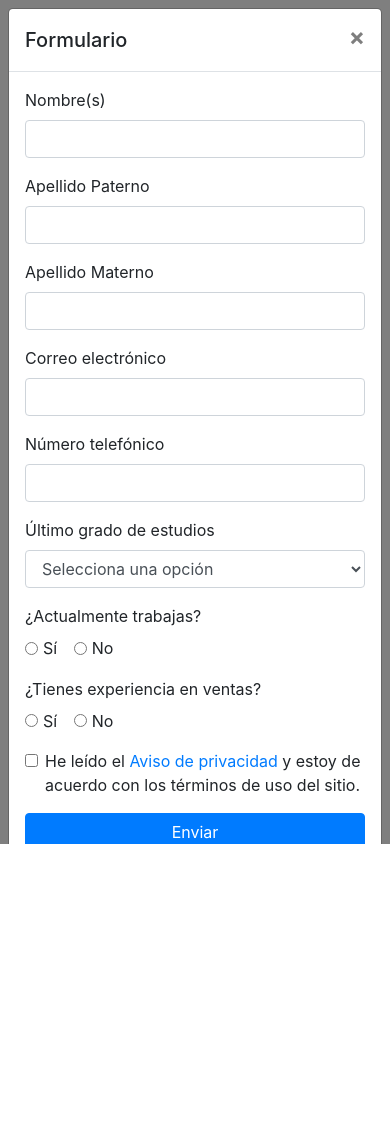
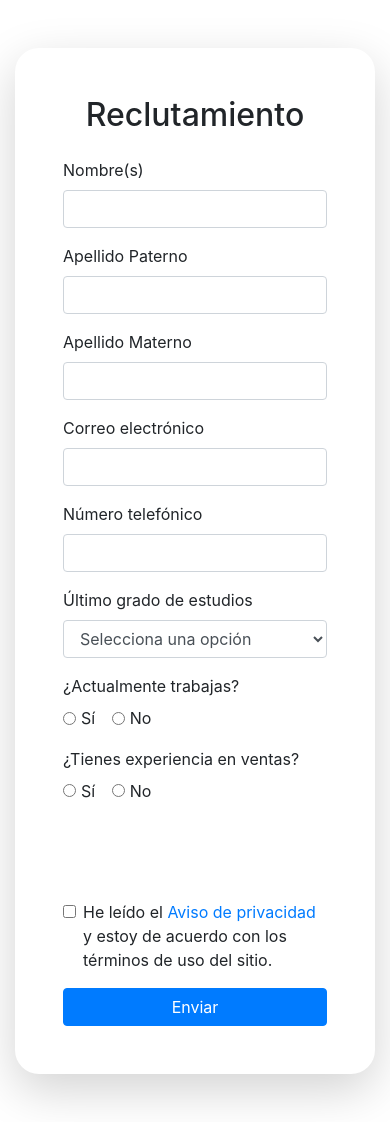
Before and after one commit to JorgeSarricolea/GyA-Form, a Django app: page / in a window 390 px wide. Before the commit the page ends 844 px from the top, so only its background shows below. Run offline with Django 5.2, Linux system fonts and the light colour scheme; parts of the project's set-up code (start-up, migrations or seed data) failed here and were passed over; some libraries are stand-ins or nearby versions.

Commit message:
feat (form): make form responsive, adjusting columns on desktop
    Made form responsive by adjusting columns on desktop.

```diff
--- a/prospects/templates/form.html
+++ b/prospects/templates/form.html
@@ -1,5 +1,5 @@
 <!DOCTYPE html>
-<html lang="en">
+<html lang="es">
   <head>
     <meta charset="UTF-8" />
     <meta name="viewport" content="width=device-width, initial-scale=1.0" />
@@ -11,169 +11,75 @@
     />
   </head>
   <body>
-    <!-- Modal -->
-    <div
-      class="modal fade"
-      id="prospectModal"
-      tabindex="-1"
-      aria-labelledby="prospectModalLabel"
-      aria-hidden="true"
-    >
-      <div class="modal-dialog">
-        <div class="modal-content">
-          <div class="modal-header">
-            <h5 class="modal-title" id="prospectModalLabel">Formulario</h5>
-            <button
-              type="button"
-              class="close"
-              data-dismiss="modal"
-              aria-label="Close"
-            >
-              <span aria-hidden="true">&times;</span>
-            </button>
-          </div>
-          <div class="modal-body">
-            <form
-              method="POST"
-              action="/prospects/new/"
-              onsubmit="return validateForm()"
-            >
+    <!-- Formulario -->
+    <div class="container d-flex justify-content-center align-items-center min-vh-100 mt-5 mb-5 mt-md-0">
+      <div class="shadow-lg p-5" style="border-radius: 24px;">
+        <h2 class="text-center mb-4">Reclutamiento</h2>
+        <div class="row">
+            <div class="col-sm-12 col-md-6">
+                <form method="POST" action="/prospects/new/" onsubmit="return validateForm()">
                     {% csrf_token %}
                     <div class="form-group">
                         <label for="first_name">Nombre(s)</label>
-                <input
-                  type="text"
-                  class="form-control"
-                  id="first_name"
-                  name="first_name"
-                  required
-                />
+                        <input type="text" class="form-control" id="first_name" name="first_name" required>
                     </div>
                     <div class="form-group">
                         <label for="last_name">Apellido Paterno</label>
-                <input
-                  type="text"
-                  class="form-control"
-                  id="last_name"
-                  name="last_name"
-                  required
-                />
+                        <input type="text" class="form-control" id="last_name" name="last_name" required>
                     </div>
                     <div class="form-group">
                         <label for="mother_last_name">Apellido Materno</label>
-                <input
-                  type="text"
-                  class="form-control"
-                  id="mother_last_name"
-                  name="mother_last_name"
-                  required
-                />
+                        <input type="text" class="form-control" id="mother_last_name" name="mother_last_name" required>
                     </div>
                     <div class="form-group">
                         <label for="email">Correo electrónico</label>
-                <input
-                  type="email"
-                  class="form-control"
-                  id="email"
-                  name="email"
-                  required
-                />
+                        <input type="email" class="form-control" id="email" name="email" required>
                     </div>
                     <div class="form-group">
                         <label for="phone_number">Número telefónico</label>
-                <input
-                  type="text"
-                  class="form-control"
-                  id="phone_number"
-                  name="phone_number"
-                  required
-                />
+                        <input type="text" class="form-control" id="phone_number" name="phone_number" required>
                     </div>
+                </div>
+                <div class="col-sm-12 col-md-6">
                     <div class="form-group">
                         <label for="education_level">Último grado de estudios</label>
-                <select
-                  class="form-control"
-                  id="education_level"
-                  name="education_level"
-                  required
-                >
-                  <option value="" disabled selected>
-                    Selecciona una opción
-                  </option>
+                        <select class="form-control" id="education_level" name="education_level" required>
+                            <option value="" disabled selected>Selecciona una opción</option>
                             <option value="Secundaria">Secundaria</option>
                             <option value="Preparatoria">Preparatoria</option>
                             <option value="Licenciatura">Licenciatura</option>
                         </select>
                     </div>
                     <div class="form-group">
-                <label for="currently_employed">¿Actualmente trabajas?</label
-                ><br />
+                        <label for="currently_employed">¿Actualmente trabajas?</label><br>
                         <div class="form-check form-check-inline">
-                  <input
-                    type="radio"
-                    class="form-check-input"
-                    id="employed_yes"
-                    name="currently_employed"
-                    value="True"
-                  />
+                            <input type="radio" class="form-check-input" id="employed_yes" name="currently_employed" value="True">
                             <label class="form-check-label" for="employed_yes">Sí</label>
                         </div>
                         <div class="form-check form-check-inline">
-                  <input
-                    type="radio"
-                    class="form-check-input"
-                    id="employed_no"
-                    name="currently_employed"
-                    value="False"
-                  />
+                            <input type="radio" class="form-check-input" id="employed_no" name="currently_employed" value="False">
                             <label class="form-check-label" for="employed_no">No</label>
                         </div>
                     </div>
                     <div class="form-group">
-                <label for="sales_experience"
-                  >¿Tienes experiencia en ventas?</label
-                ><br />
+                        <label for="sales_experience">¿Tienes experiencia en ventas?</label><br>
                         <div class="form-check form-check-inline">
-                  <input
-                    type="radio"
-                    class="form-check-input"
-                    id="sales_exp_yes"
-                    name="sales_experience"
-                    value="True"
-                  />
+                            <input type="radio" class="form-check-input" id="sales_exp_yes" name="sales_experience" value="True">
                             <label class="form-check-label" for="sales_exp_yes">Sí</label>
                         </div>
                         <div class="form-check form-check-inline">
-                  <input
-                    type="radio"
-                    class="form-check-input"
-                    id="sales_exp_no"
-                    name="sales_experience"
-                    value="False"
-                  />
+                            <input type="radio" class="form-check-input" id="sales_exp_no" name="sales_experience" value="False">
                             <label class="form-check-label" for="sales_exp_no">No</label>
                         </div>
                     </div>
-              <div class="form-group form-check">
-                <input
-                  type="checkbox"
-                  class="form-check-input"
-                  id="privacy_policy"
-                  required
-                />
-                <label class="form-check-label" for="privacy_policy"
-                  >He leído el
-                  <a
-                    href="https://hanami.grupogya.com/media/site-config/notice-of-privacy/avisoprivacidad.html"
-                    target="_blank"
-                    >Aviso de privacidad</a
-                  >
-                  y estoy de acuerdo con los términos de uso del sitio.</label
-                >
+                    <div class="form-group form-check" style="margin-top: 97px;">
+                        <input type="checkbox" class="form-check-input" id="privacy_policy" required>
+                        <label class="form-check-label" for="privacy_policy">He leído el
+                            <a href="https://hanami.grupogya.com/media/site-config/notice-of-privacy/avisoprivacidad.html" target="_blank">Aviso de privacidad</a>
+                            y estoy de acuerdo con los términos de uso del sitio.
+                        </label>
                     </div>
-              <button type="submit" class="btn btn-primary btn-block">
-                Enviar
-              </button>
+                    <button type="submit" class="btn btn-primary btn-block">Enviar</button>
                 </form>
             </div>
         </div>
@@ -184,15 +90,8 @@
     <script src="https://code.jquery.com/jquery-3.5.1.slim.min.js"></script>
     <script src="https://cdn.jsdelivr.net/npm/@popperjs/core@2.5.4/dist/umd/popper.min.js"></script>
     <script src="https://stackpath.bootstrapcdn.com/bootstrap/4.5.2/js/bootstrap.min.js"></script>
-  </body>
-</html>
 
     <script>
-  // Open modal on page load
-  $(document).ready(function () {
-    $("#prospectModal").modal("show");
-  });
-
       // Validate form
       function validateForm() {
         if (!document.getElementById("privacy_policy").checked) {
@@ -202,3 +101,5 @@
         return true;
       }
     </script>
+  </body>
+</html>
```
Lines whose indentation alone changed are shown as unchanged.
